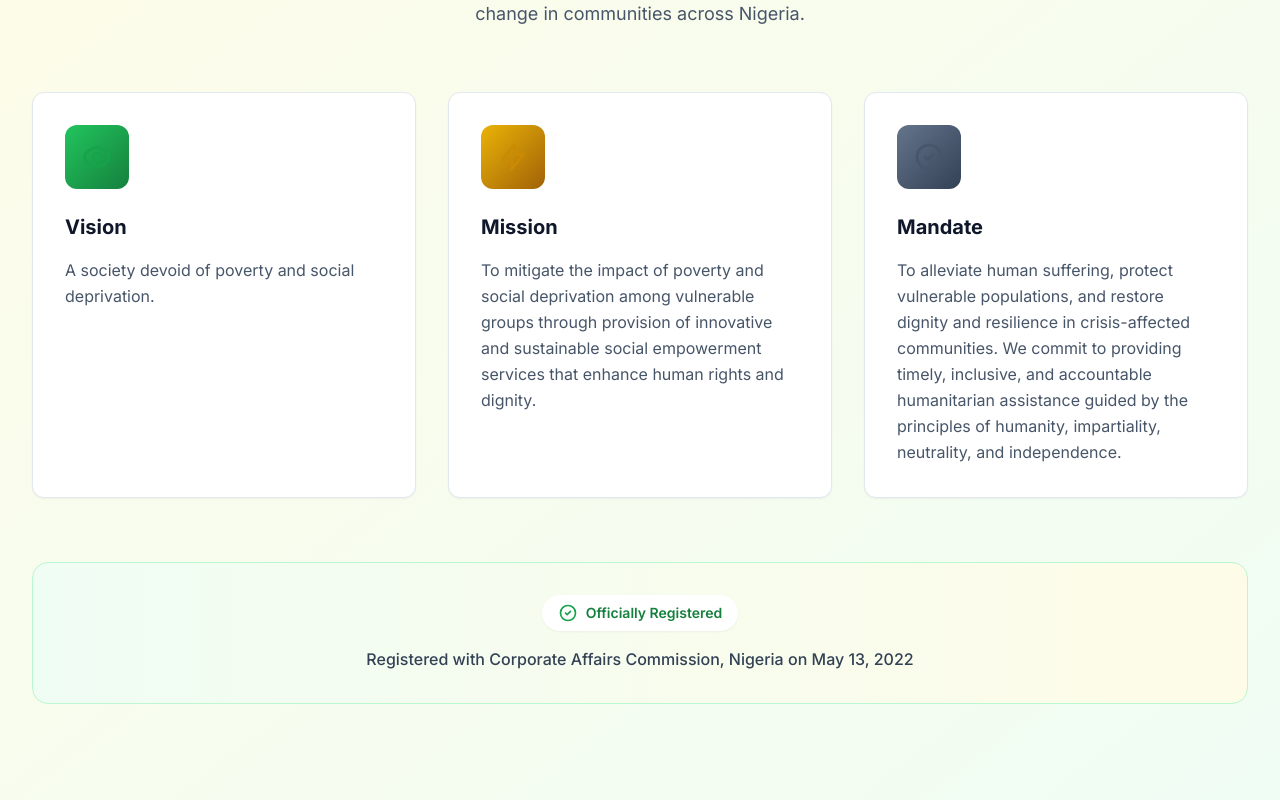
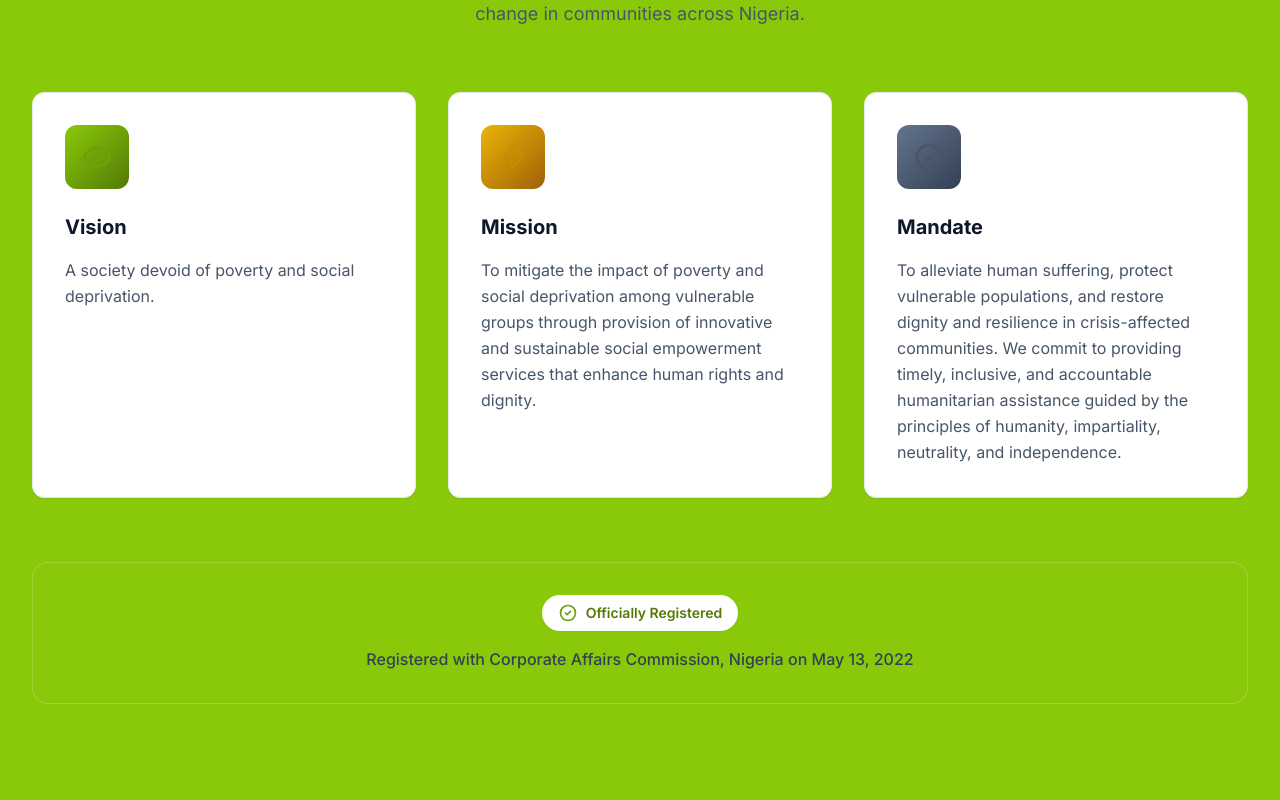
Before and after one commit to Agyobarty1/Care-First-Community-Initiative-repository-, a React (Vite) app: page / in a window 1280 px wide. Shown: the part 980-1780 px from the top of the page. Built offline with nearby package versions, Linux system fonts and the light colour scheme.

Commit message:
integrate all homepage sections into App component and apply base layout styling

```diff
--- a/src/App.tsx
+++ b/src/App.tsx
@@ -13,7 +13,7 @@ import Footer from '@/components/Footer';
 
 const App: React.FC = () => {
   return (
-    <div className="min-h-screen bg-white">
+    <div className="min-h-screen bg-[rgb(138,201,9)]">
       <Header />
       <main>
         <Hero />
--- a/src/components/About.tsx
+++ b/src/components/About.tsx
@@ -9,7 +9,7 @@ const About: React.FC = () => {
   ];
 
   return (
-    <section id="about" className="section-padding bg-gradient-to-br from-primary-50 to-secondary-100">
+    <section id="about" className="section-padding bg-[rgb(138,201,9)]">
       <div className="container-custom">
         <div className="grid lg:grid-cols-2 gap-12 items-center">
           {/* Content */}
--- a/src/components/Activities.tsx
+++ b/src/components/Activities.tsx
@@ -3,7 +3,7 @@ import { activities } from '@/data/constants';
 
 const Activities: React.FC = () => {
   return (
-    <section id="activities" className="section-padding bg-gradient-to-br from-primary-50 to-secondary-100">
+    <section id="activities" className="section-padding bg-[rgb(138,201,9)]">
       <div className="container-custom">
         <div className="text-center mb-16">
           <h2 className="text-3xl md:text-4xl font-bold text-brand-900 mb-4">
@@ -85,7 +85,7 @@ const Activities: React.FC = () => {
         </div>
 
         {/* Impact Statement */}
-        <div className="mt-16 bg-gradient-to-r from-primary-600 to-secondary-600 rounded-2xl p-8 text-white">
+        <div className="mt-16 bg-[rgb(138,201,9)] rounded-2xl p-8 text-white">
           <div className="text-center max-w-4xl mx-auto">
             <h3 className="text-2xl font-bold mb-4">
               Making a Difference
--- a/src/components/Contact.tsx
+++ b/src/components/Contact.tsx
@@ -64,7 +64,7 @@ const Contact: React.FC = () => {
   };
 
   return (
-    <section id="contact" className="section-padding bg-gradient-to-br from-primary-100 to-secondary-50">
+    <section id="contact" className="section-padding bg-[rgb(138,201,9)]">
       <div className="container-custom">
         <div className="text-center mb-16">
           <h2 className="text-3xl md:text-4xl font-bold text-brand-900 mb-4">
--- a/src/components/CoreValues.tsx
+++ b/src/components/CoreValues.tsx
@@ -50,7 +50,7 @@ const CoreValues: React.FC = () => {
   };
 
   return (
-    <section id="values" className="section-padding bg-gradient-to-br from-primary-100 to-secondary-50">
+    <section id="values" className="section-padding bg-[rgb(138,201,9)]">
       <div className="container-custom">
         <div className="text-center mb-16">
           <h2 className="text-3xl md:text-4xl font-bold text-brand-900 mb-4">
@@ -81,7 +81,7 @@ const CoreValues: React.FC = () => {
         </div>
 
         {/* Values Statement */}
-        <div className="mt-16 bg-gradient-to-r from-primary-600 to-secondary-600 rounded-2xl p-8 text-white">
+        <div className="mt-16 bg-[rgb(138,201,9)] rounded-2xl p-8 text-white">
           <div className="text-center max-w-4xl mx-auto">
             <h3 className="text-2xl font-bold mb-4">
               Values in Action
--- a/src/components/Hero.tsx
+++ b/src/components/Hero.tsx
@@ -2,7 +2,7 @@ import React from 'react';
 
 const Hero: React.FC = () => {
   return (
-    <section id="home" className="relative min-h-screen flex items-center bg-gradient-to-br from-primary-100 via-secondary-50 to-primary-50">
+    <section id="home" className="relative min-h-screen flex items-center bg-[rgb(138,201,9)]">
       {/* Background Pattern */}
       <div className="absolute inset-0 opacity-50">
         <div className="absolute inset-0" style={{
--- a/src/components/MissionVisionMandate.tsx
+++ b/src/components/MissionVisionMandate.tsx
@@ -37,7 +37,7 @@ const MissionVisionMandate: React.FC = () => {
   ];
 
   return (
-    <section id="mvm" className="section-padding bg-gradient-to-br from-secondary-50 to-primary-50">
+    <section id="mvm" className="section-padding bg-[rgb(138,201,9)]">
       <div className="container-custom">
         <div className="text-center mb-16">
           <h2 className="text-3xl md:text-4xl font-bold text-brand-900 mb-4">
@@ -72,7 +72,7 @@ const MissionVisionMandate: React.FC = () => {
         </div>
 
         {/* Registration Info */}
-        <div className="mt-16 bg-gradient-to-r from-primary-50 to-secondary-50 rounded-2xl p-8 border border-primary-200">
+        <div className="mt-16 bg-[rgb(138,201,9)] rounded-2xl p-8 border border-white/20">
           <div className="text-center">
             <div className="inline-flex items-center space-x-2 bg-white rounded-full px-4 py-2 mb-4 shadow-sm">
               <svg className="w-5 h-5 text-primary-600" fill="none" stroke="currentColor" viewBox="0 0 24 24">
--- a/src/components/Organogram.tsx
+++ b/src/components/Organogram.tsx
@@ -2,7 +2,7 @@ import React from 'react';
 
 const Organogram: React.FC = () => {
   return (
-    <section id="organogram" className="section-padding bg-gradient-to-br from-secondary-50 to-primary-100">
+    <section id="organogram" className="section-padding bg-[rgb(138,201,9)]">
       <div className="container-custom">
         <div className="grid lg:grid-cols-2 gap-12 items-center">
           {/* Content */}
--- a/src/components/Programs.tsx
+++ b/src/components/Programs.tsx
@@ -79,7 +79,7 @@ const Programs: React.FC = () => {
   };
 
   return (
-    <section id="programs" className="section-padding bg-gradient-to-br from-secondary-50 to-primary-100">
+    <section id="programs" className="section-padding bg-[rgb(138,201,9)]">
       <div className="container-custom">
         <div className="text-center mb-16">
           <h2 className="text-3xl md:text-4xl font-bold text-brand-900 mb-4">
@@ -115,7 +115,7 @@ const Programs: React.FC = () => {
 
         {/* Call to Action */}
         <div className="mt-16 text-center">
-          <div className="bg-gradient-to-r from-primary-50 to-secondary-50 rounded-2xl p-8 border border-primary-200">
+          <div className="bg-[rgb(138,201,9)] rounded-2xl p-8 border border-white/20">
             <h3 className="text-xl font-bold text-brand-900 mb-4">
               Interested in Our Programs?
             </h3>
--- a/src/components/SMT.tsx
+++ b/src/components/SMT.tsx
@@ -3,7 +3,7 @@ import { teamMembers } from '@/data/constants';
 
 const SMT: React.FC = () => {
   return (
-    <section id="smt" className="section-padding bg-gradient-to-br from-secondary-100 to-primary-50">
+    <section id="smt" className="section-padding bg-[rgb(138,201,9)]">
       <div className="container-custom">
         {/* Section Header */}
         <div className="text-center mb-16">
--- a/src/data/constants.ts
+++ b/src/data/constants.ts
@@ -57,7 +57,7 @@ export const activities: Activity[] = [
     id: '3',
     title: 'Housing, Land and Property Awareness',
     description: 'Awareness creation on Housing, Land and Property with stakeholders of displaced persons in Isa Gamai, Dusuman ward, Jere LGA.',
-    image: '/assets/activity-5.png',
+    image: '/assets/activity-6.png',
     alt: 'Awareness on Housing, Land and Property with stakeholders in Isa Gamai, Dusuman ward, Jere LGA'
   },
 ];
--- a/tailwind.config.js
+++ b/tailwind.config.js
@@ -8,16 +8,16 @@ export default {
     extend: {
       colors: {
         primary: {
-          50: '#f0fdf4',
-          100: '#dcfce7',
-          200: '#bbf7d0',
-          300: '#86efac',
-          400: '#4ade80',
-          500: '#22c55e',
-          600: '#16a34a',
-          700: '#15803d',
-          800: '#166534',
-          900: '#14532d',
+          50: '#f5fce6',
+          100: '#e8f7cc',
+          200: '#d2f099',
+          300: '#bce866',
+          400: '#a6e133',
+          500: '#8ac909',
+          600: '#6ea107',
+          700: '#537a05',
+          800: '#375204',
+          900: '#1c2b02',
         },
         secondary: {
           50: '#fefce8',
```
